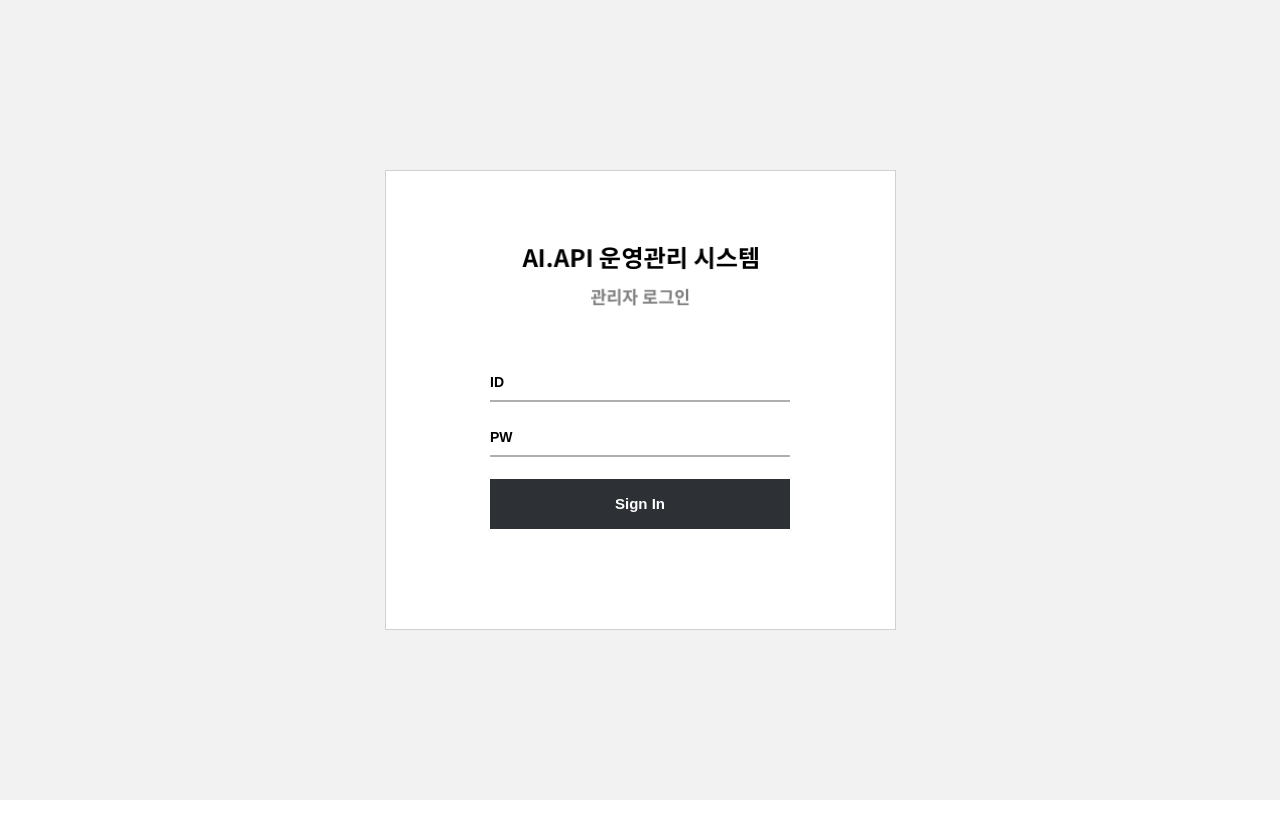
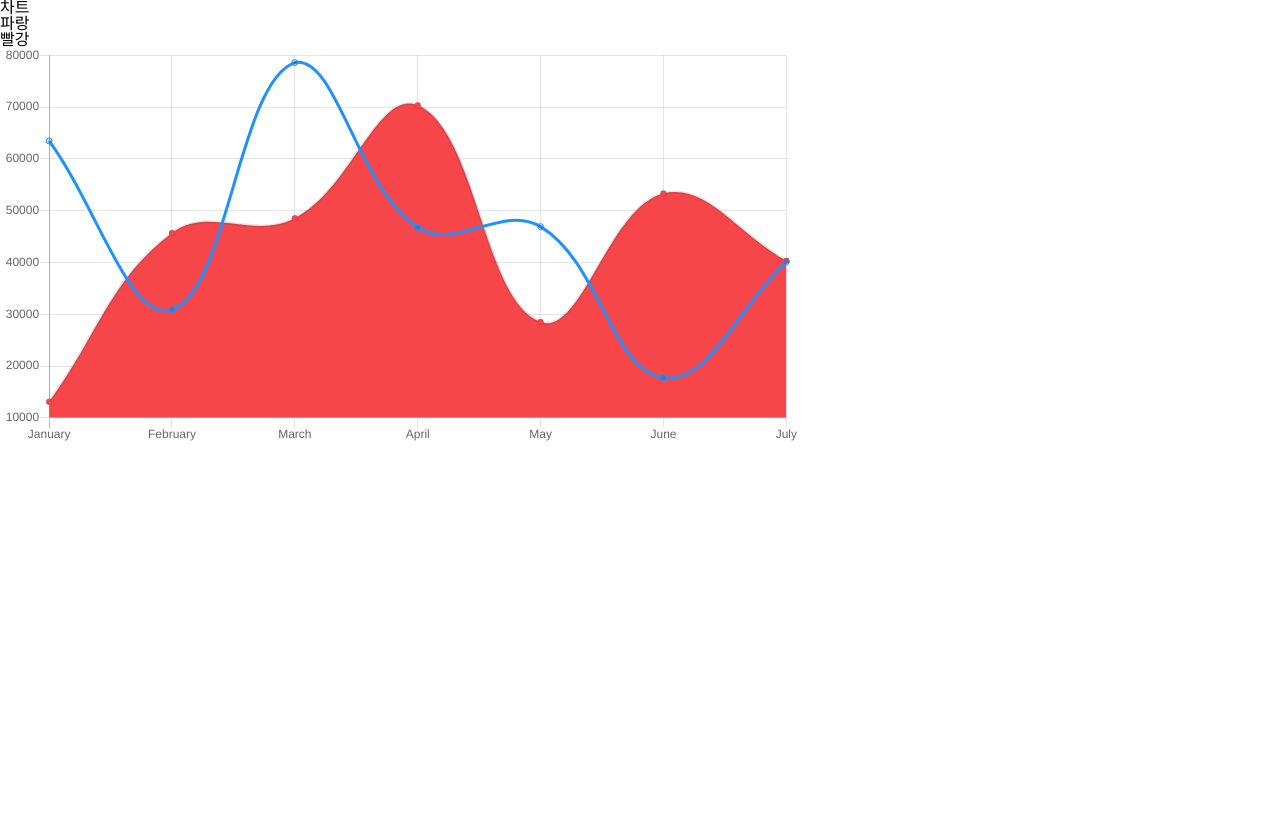
Before and after one commit to Uhyun0957/admin_page_react, a React (Create React App) app: page /chart in a window 1280 px wide. Before the commit this address led to /. Shown: the top 838 px of the page. Before the commit the page ends 800 px from the top, so only its background shows below. Built offline with nearby package versions, Linux system fonts and the light colour scheme.

Commit message:
success to create user legend of chart

```diff
--- a/package.json
+++ b/package.json
@@ -10,7 +10,10 @@
     "react": "^17.0.1",
     "react-chartjs-2": "^2.11.1",
     "react-dom": "^17.0.1",
+    "react-router-dom": "^5.2.0",
     "react-scripts": "4.0.1",
+    "styled-components": "^5.2.1",
+    "styled-reset": "^4.3.4",
     "web-vitals": "^0.2.4"
   },
   "scripts": {
--- a/src/App.js
+++ b/src/App.js
@@ -1,6 +1,6 @@
 import React from "react";
 
-import { Login, Dashboard, Log, User, Test } from "./views";
+import { Login, Dashboard, Log, User, Test, Chart } from "./views";
 import GlobalStyle from "./components/Global/styles";
 import { BrowserRouter as Router, Switch, Route, Redirect } from "react-router-dom";
 
@@ -15,6 +15,7 @@ const App = () => {
           <Route path="/log" component={Log} />
           <Route path="/user" component={User} />
           <Route path="/test" component={Test} />
+          <Route path="/chart" component={Chart} />
           <Redirect from="*" to="/" />
         </Switch>
       </div>
--- /dev/null
+++ b/src/views/Chart.js
@@ -0,0 +1,98 @@
+import React, { useEffect } from "react";
+import { Line } from "react-chartjs-2";
+
+// https://risha-lee.tistory.com/19 참고
+
+let instance = null;
+
+const Chart = () => {
+  useEffect(() => {
+    setChart();
+  }, []);
+
+  const setChart = () => {
+    console.log("차트세팅");
+    const legend = instance.chartInstance.generateLegend();
+    document.getElementById("legend").innerHTML = legend;
+    document.querySelectorAll("#legend li").forEach((item, index) => {
+      item.addEventListener("click", (e) => handling(e, index));
+    });
+  };
+
+  const handling = (e, index) => {
+    let ctx = instance.chartInstance;
+    let meta = ctx.getDatasetMeta(index);
+    meta.hidden = !meta.hidden;
+    // meta.update();
+    // let item = meta.data;
+    // console.log(item);
+    // item.map((tem) => {
+    //   tem.hidden = !tem.hidden;
+    //   console.log((tem._options.borderColor = "white"));
+    // });
+    // meta.data.map(tem )
+    // meta.data[index].hidden = !meta.data[index].hidden;
+    // console.log((meta.data[index]._view.backgroundColor = "white"));
+    ctx.update();
+  };
+
+  const data = {
+    labels: ["January", "February", "March", "April", "May", "June", "July"],
+    datasets: [
+      {
+        type: "line",
+        label: "파랑",
+        borderColor: "#1E90FF",
+        fill: false,
+        data: [
+          Math.random() * 90000,
+          Math.random() * 90000,
+          Math.random() * 90000,
+          Math.random() * 90000,
+          Math.random() * 90000,
+          Math.random() * 90000,
+          Math.random() * 90000,
+        ],
+      },
+      {
+        type: "line",
+        label: "빨강",
+        backgroundColor: "#F7464A",
+        data: [
+          Math.random() * 90000,
+          Math.random() * 90000,
+          Math.random() * 90000,
+          Math.random() * 90000,
+          Math.random() * 90000,
+          Math.random() * 90000,
+          Math.random() * 90000,
+        ],
+      },
+    ],
+  };
+  return (
+    <div style={{ width: "800px", height: "1000px" }}>
+      차트
+      <div className="button_area" id="legend">
+        <button
+          style={{ background: "#854269", color: "white" }}
+          onClick={() => {
+            // handling();
+          }}
+        >
+          라인범례
+        </button>
+        <button style={{ background: "#e5d2a6", color: "white" }}>막대범례</button>
+      </div>
+      <Line
+        ref={(input) => {
+          instance = input;
+        }}
+        options={{ responsive: true, legend: false }}
+        data={data}
+      />
+    </div>
+  );
+};
+
+export default Chart;
--- a/src/views/index.js
+++ b/src/views/index.js
@@ -3,3 +3,4 @@ export { default as Dashboard } from "./Dashboard";
 export { default as Log } from "./Log";
 export { default as User } from "./User";
 export { default as Test } from "./Test";
+export { default as Chart } from "./Chart";
```
Also changed, not shown: 2 other files (tests, documents, lock files or other folders).
